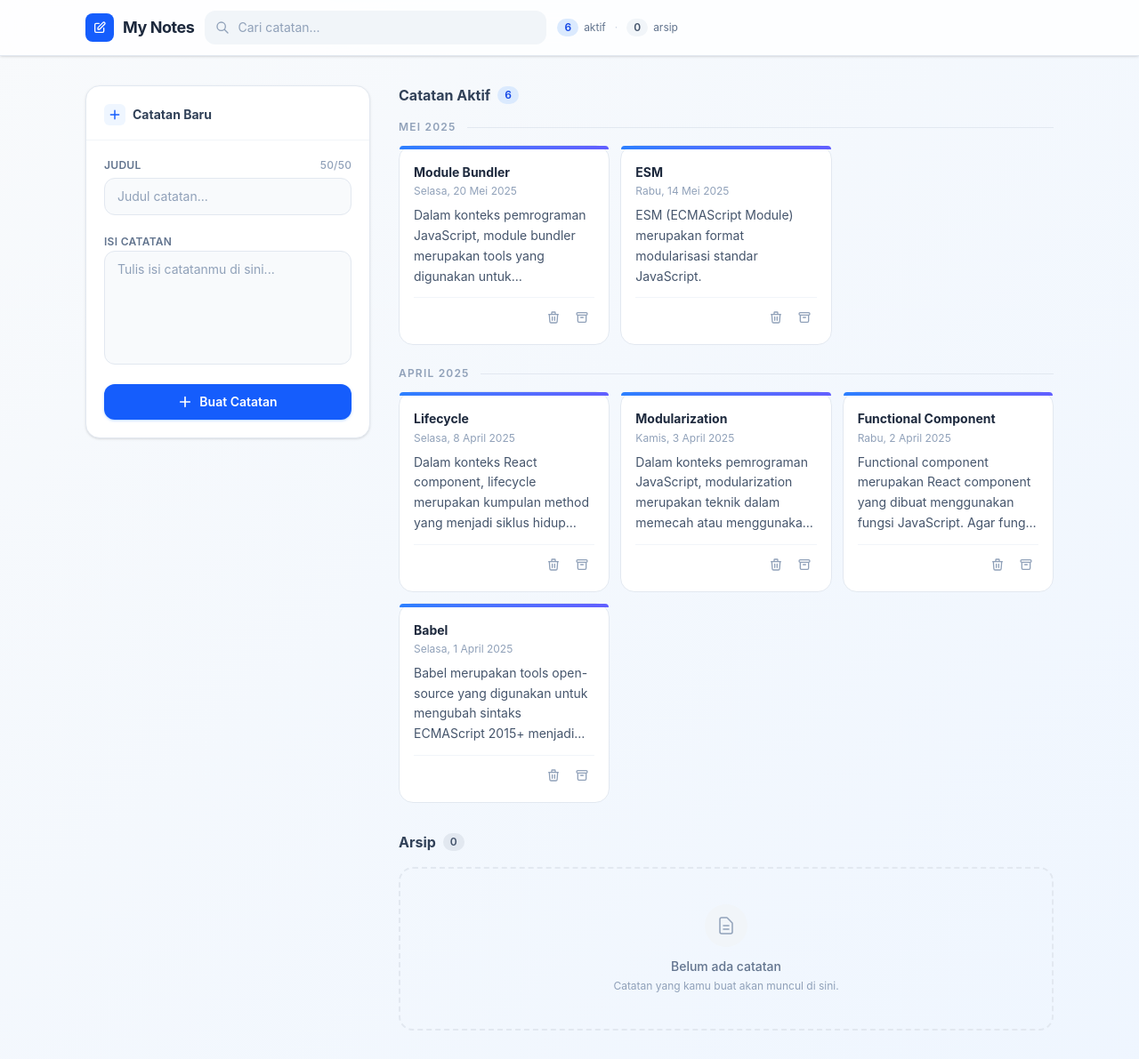
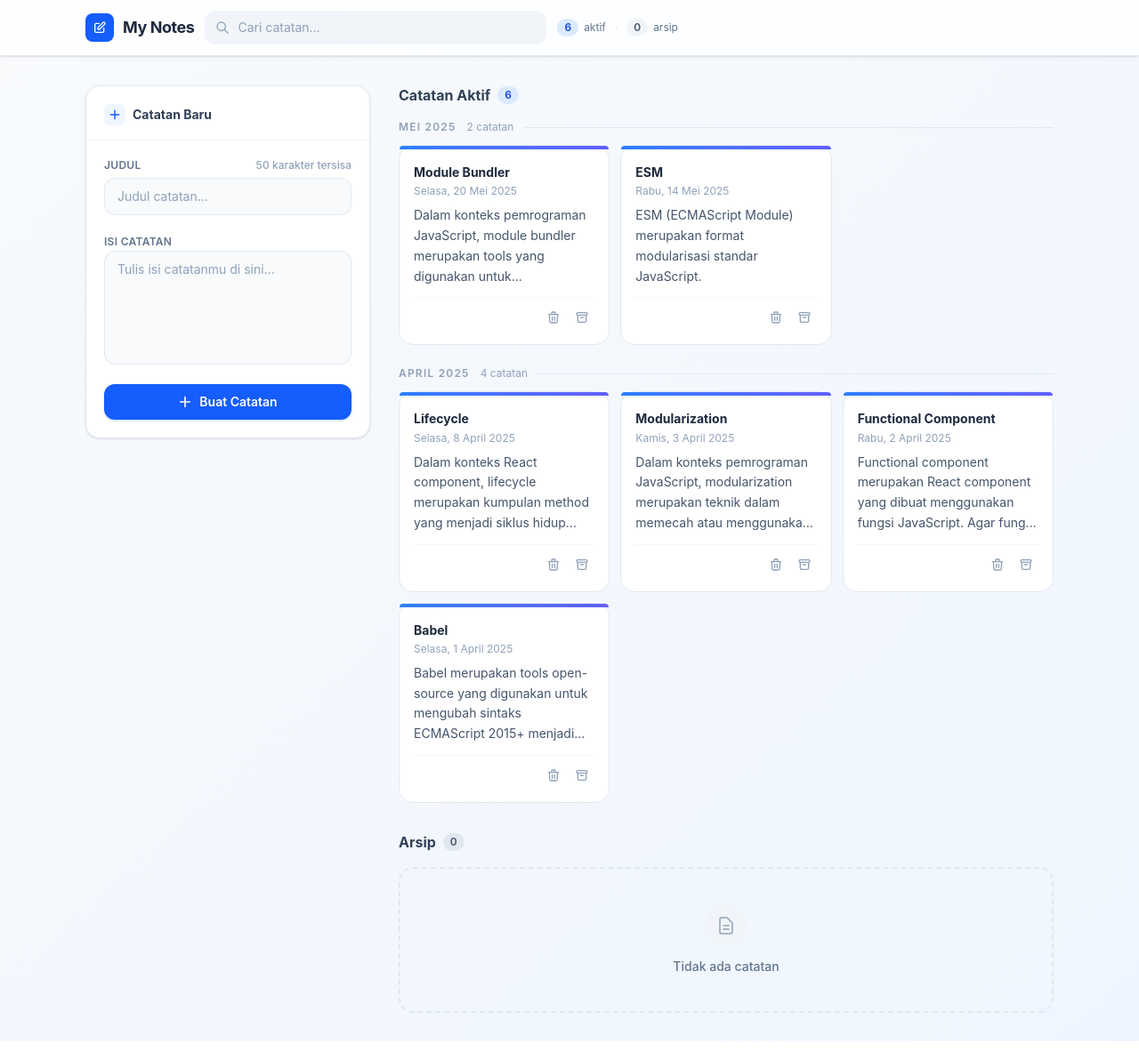
Before and after one commit to daffaraka/new-react-notes-apps-dicoding, a React (Vite) app: page / in a window 1280 px wide. Shown: the whole page at 89% size. Built offline with nearby package versions, Linux system fonts and the light colour scheme.

Commit message:
Perubahan data-testid

```diff
--- a/src/components/NoteInput.jsx
+++ b/src/components/NoteInput.jsx
@@ -7,7 +7,6 @@ class NoteInput extends React.Component {
     this.state = {
       title: '',
       body: '',
-      error: '',
     };
 
     this.onTitleChangeEventHandler = this.onTitleChangeEventHandler.bind(this);
@@ -20,21 +19,18 @@ class NoteInput extends React.Component {
   }
 
   onBodyChangeEventHandler(event) {
-    this.setState({ body: event.target.value, error: '' });
+    this.setState({ body: event.target.value });
   }
 
   onSubmitEventHandler(event) {
     event.preventDefault();
-    if (this.state.body.length < 10) {
-      this.setState({ error: 'Isi catatan minimal 10 karakter.' });
-      return;
-    }
+    if (this.state.body.length < 10) return;
     this.props.addNote({ title: this.state.title, body: this.state.body });
-    this.setState({ title: '', body: '', error: '' });
+    this.setState({ title: '', body: '' });
   }
 
   render() {
-    const { title, body, error } = this.state;
+    const { title, body } = this.state;
     const remainingChars = 50 - title.length;
     const isNearLimit = remainingChars < 10;
 
@@ -58,24 +54,15 @@ class NoteInput extends React.Component {
         {/* Form */}
         <form onSubmit={this.onSubmitEventHandler} className="p-5 space-y-4" data-testid="note-input-form">
 
-          {error && (
-            <div className="note-input__feedback--error flex items-start gap-2 bg-red-50 border border-red-200 text-red-600 text-xs rounded-lg px-3 py-2.5" data-testid="note-input-error">
-              <svg className="w-3.5 h-3.5 mt-0.5 flex-shrink-0" fill="currentColor" viewBox="0 0 20 20">
-                <path fillRule="evenodd" d="M18 10a8 8 0 11-16 0 8 8 0 0116 0zm-7 4a1 1 0 11-2 0 1 1 0 012 0zm-1-9a1 1 0 00-1 1v4a1 1 0 102 0V6a1 1 0 00-1-1z" clipRule="evenodd" />
-              </svg>
-              {error}
-            </div>
-          )}
-
           {/* Title field */}
           <div className="space-y-1.5">
             <div className="flex items-center justify-between">
               <label className="text-xs font-semibold text-slate-500 uppercase tracking-wide">Judul</label>
               <span
-                className={`text-xs font-medium tabular-nums ${isNearLimit ? 'text-red-500' : 'text-slate-400'}`}
                 data-testid="note-input-title-remaining"
+                className={`note-input__title__char-limit text-xs font-medium tabular-nums ${isNearLimit ? 'text-red-500' : 'text-slate-400'}`}
               >
-                {remainingChars}/50
+                {remainingChars} karakter tersisa
               </span>
             </div>
             <input
@@ -87,9 +74,6 @@ class NoteInput extends React.Component {
               required
               data-testid="note-input-title-field"
             />
-            {isNearLimit && (
-              <p className="text-xs text-red-400">Hampir mencapai batas karakter.</p>
-            )}
           </div>
 
           {/* Body field */}
@@ -103,6 +87,11 @@ class NoteInput extends React.Component {
               required
               data-testid="note-input-body-field"
             />
+            {body.length < 10 && body.length > 0 && (
+              <p className="note-input__feedback--error text-xs text-red-500">
+                Isi catatan minimal harus 10 karakter
+              </p>
+            )}
           </div>
 
           <button
--- a/src/components/NotesList.jsx
+++ b/src/components/NotesList.jsx
@@ -7,19 +7,16 @@ function NotesList({ notes, onDelete, onArchive, dataTestId = 'notes-list' }) {
   if (!hasNotes) {
     return (
       <div className="notes-list" data-testid={dataTestId}>
-        <div className="flex flex-col items-center justify-center py-10 px-4 rounded-2xl border-2 border-dashed border-slate-200 text-center">
+        <div
+          data-testid={`${dataTestId}-empty`}
+          className="notes-list__empty-message flex flex-col items-center justify-center py-10 px-4 rounded-2xl border-2 border-dashed border-slate-200 text-center text-sm font-medium text-slate-500"
+        >
           <div className="w-12 h-12 rounded-full bg-slate-100 flex items-center justify-center mb-3">
             <svg className="w-6 h-6 text-slate-400" fill="none" stroke="currentColor" viewBox="0 0 24 24">
               <path strokeLinecap="round" strokeLinejoin="round" strokeWidth={1.5} d="M9 12h6m-6 4h6m2 5H7a2 2 0 01-2-2V5a2 2 0 012-2h5.586a1 1 0 01.707.293l5.414 5.414a1 1 0 01.293.707V19a2 2 0 01-2 2z" />
             </svg>
           </div>
-          <p
-            className="notes-list__empty-message text-sm font-medium text-slate-500"
-            data-testid={`${dataTestId}-empty`}
-          >
-            Belum ada catatan
-          </p>
-          <p className="text-xs text-slate-400 mt-1">Catatan yang kamu buat akan muncul di sini.</p>
+          Tidak ada catatan
         </div>
       </div>
     );
@@ -34,11 +31,14 @@ function NotesList({ notes, onDelete, onArchive, dataTestId = 'notes-list' }) {
 
   return (
     <div className="notes-list space-y-6" data-testid={dataTestId}>
-      {Object.entries(groups).map(([monthYear, groupNotes]) => (
-        <section key={monthYear} className="notes-group">
+      {Object.entries(groups).map(([groupKey, groupNotes]) => (
+        <section key={groupKey} data-testid={`${groupKey}-group`} className="notes-group">
           <div className="flex items-center gap-3 mb-3">
             <span className="text-xs font-semibold text-slate-400 uppercase tracking-widest whitespace-nowrap">
-              {monthYear}
+              {groupKey}
+            </span>
+            <span data-testid={`${groupKey}-group-count`} className="text-xs text-slate-400">
+              {groupNotes.length} catatan
             </span>
             <div className="flex-1 h-px bg-slate-200" />
           </div>
```
